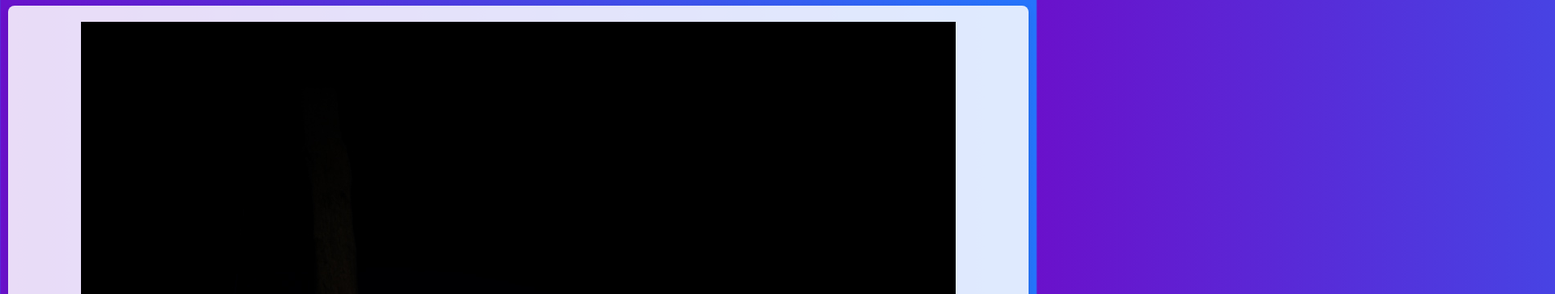
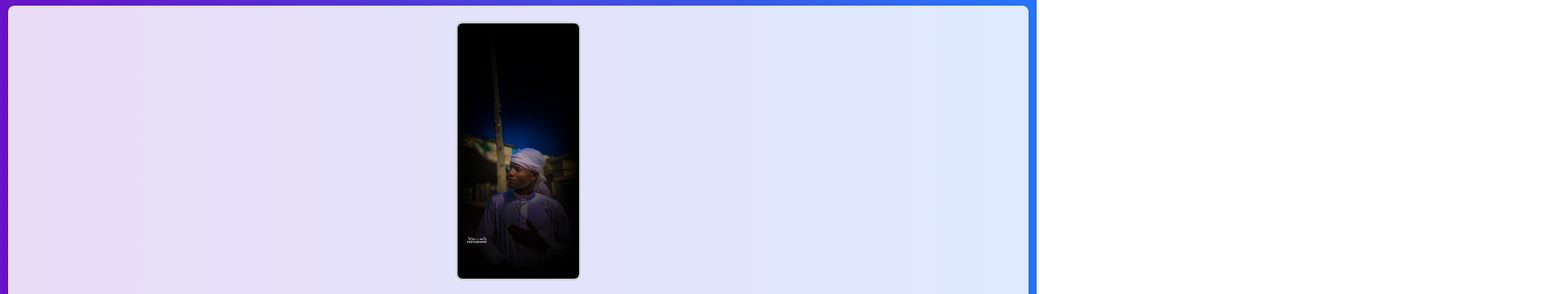
Before and after one commit to etixxuman001/etixxuman-s-portfolio-, a plain HTML site: page index.html in a window 1280 px wide. Shown: the part 241-605 px from the top of the page at 81% size, 1920 px wide, since content can reach past the window. Drawn offline with Linux system fonts and the light colour scheme.

Commit message:
Update style.css

```diff
--- a/style.css
+++ b/style.css
@@ -6,7 +6,16 @@ css
   font-weight: bold;
 }
 
-/* General Reset */
+/* Add this for your images */
+.profile-img, .gallery img {
+  max-width: 150px;
+  width: 100%;
+  height: auto;
+  border-radius: 8px;
+  border: 2px solid #ccc;
+  display: block;
+  margin: 0 auto;
+}
 
 header {
   background-color: #1a1a1a;
```
